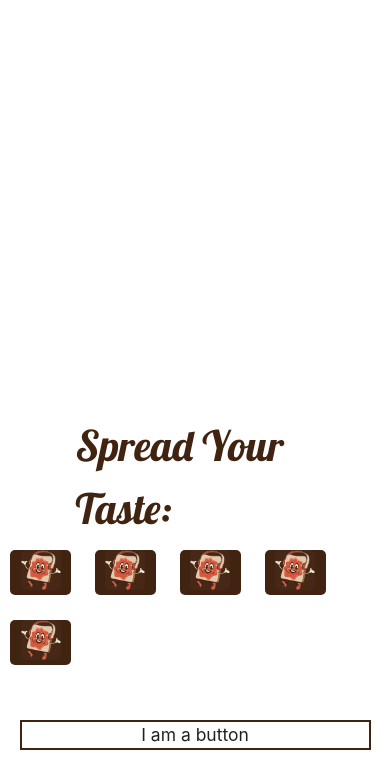
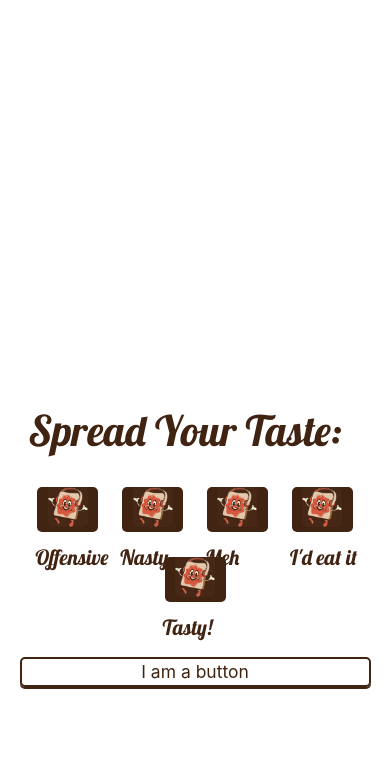
Before and after one commit to ErinHamrick/tasty-jams, a plain HTML site: page index.html in a window 390 px wide. Shown: the part 211-979 px from the top of the page. After the commit the page ends 916 px from the top, so only its background shows below. Drawn offline with nearby package versions, Linux system fonts and the light colour scheme; no server answers.

Commit message:
added media query for medium to small screens. Centered page layout in css framework.

```diff
--- a/Assets/Style.css
+++ b/Assets/Style.css
@@ -29,9 +29,11 @@ nav div img {
 }
 
 #question {
+	position: relative;
+	bottom: 15px;
+	right: 10px;
 	font-family: "Lobster", cursive;
 	font-size: 3rem;
-	margin-right: 30px;
 	color: #412312;
 }
 
@@ -54,14 +56,12 @@ nav div img {
 	display: inline-block;
 }
 
-
 .tooltiptext {
 	position: relative;
 	font-family: "Lobster", cursive;
 	font-size: 1.5rem;
 	color: #412312;
 	display: none;
-
 }
 
 .tooltip:hover .tooltiptext {
@@ -69,7 +69,6 @@ display: block;
 	position: absolute;
 	top: 100%;
 	left: 10%;
-
 }
 
 #wikiBtn {
@@ -77,4 +76,19 @@ left: 10%;
 	min-width: 50px;
 	border: 2px solid #412312;
 	font-size: 1.25rem;
+	color: #412312;
+	border-radius: 5px;
+	box-shadow: 0 2px;
 }
+#wikiBtn:hover {
+	cursor: grab;
+}
+
+@media screen and (max-width: 1000px) {
+	.tooltiptext {
+    display: block;
+    position: absolute;
+    top: 100%;
+    left: 10%;
+	}
+}
--- a/index.html
+++ b/index.html
@@ -29,7 +29,7 @@
 			</div>
 		</nav>
 
-		<section class="container">
+		<section class="container center-align">
 			<div class="row" id="main"></div>
 			<iframe
 				id="track-embed"
@@ -44,13 +44,13 @@
 				loading="lazy">
 			</iframe>
 		</section>
-		<section class="ratings">
+		<section class="ratings center-align">
 			<div class="row">
-				<span id="question" class="col offset-s2 offset-m2 offset-l3">
+				<span id="question">
 					Spread Your Taste:
 				</span>
 				<div class="tooltip" id="btn1">
-					<span class="tooltiptext">Offensive!</span>
+					<span class="tooltiptext">Offensive</span>
 					<span class="col rateMe">
 						<img
 							src="./Assets/tasty-toast-man2.png"
@@ -92,8 +92,7 @@
 							src="./Assets/tasty-toast-man2.png"
 							alt="Tasty toast man button - rating: Tasty!"
 							class="jamicon"
-							id="btn5"
-							 />
+							id="btn5" />
 					</span>
 				</div>
 			</div>
```
Lines whose indentation alone changed are shown as unchanged.
